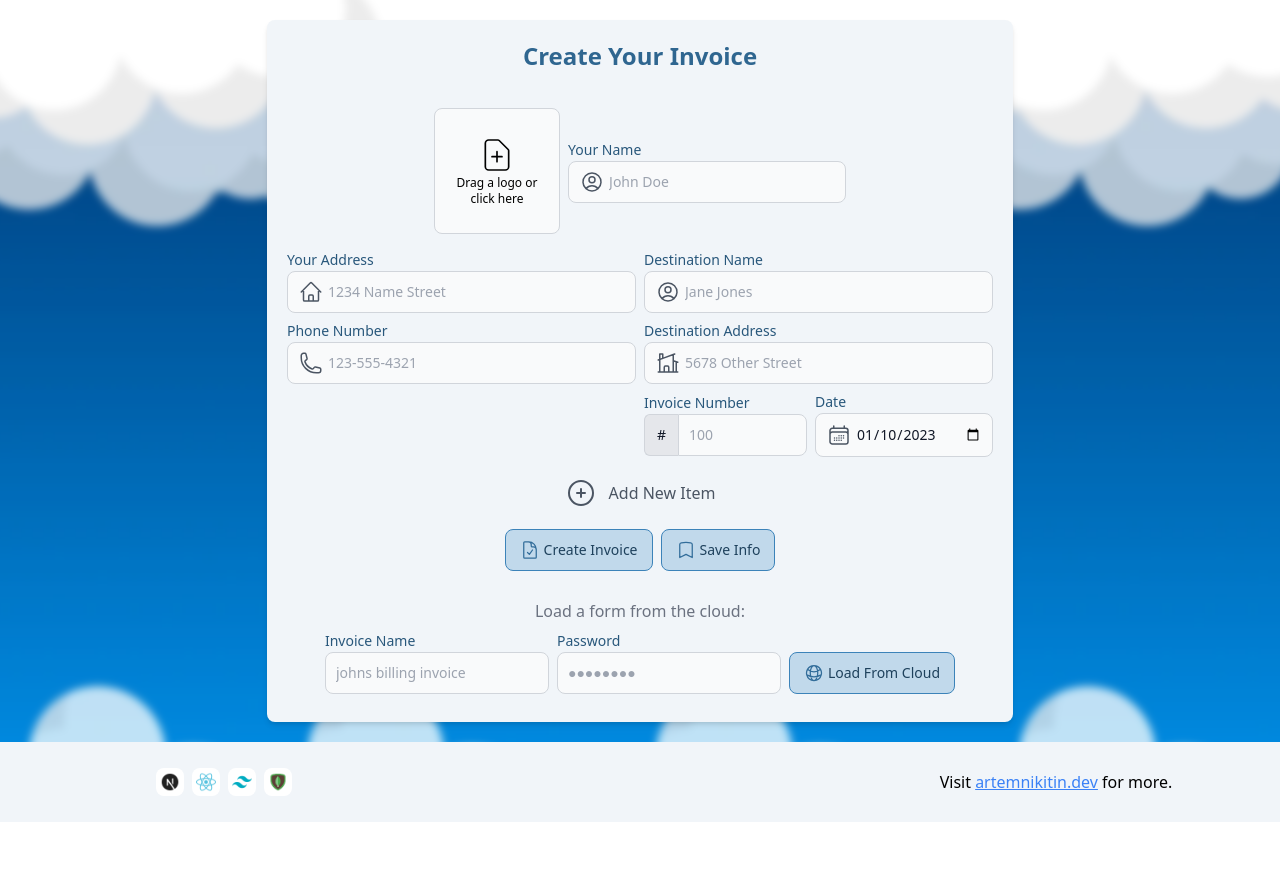
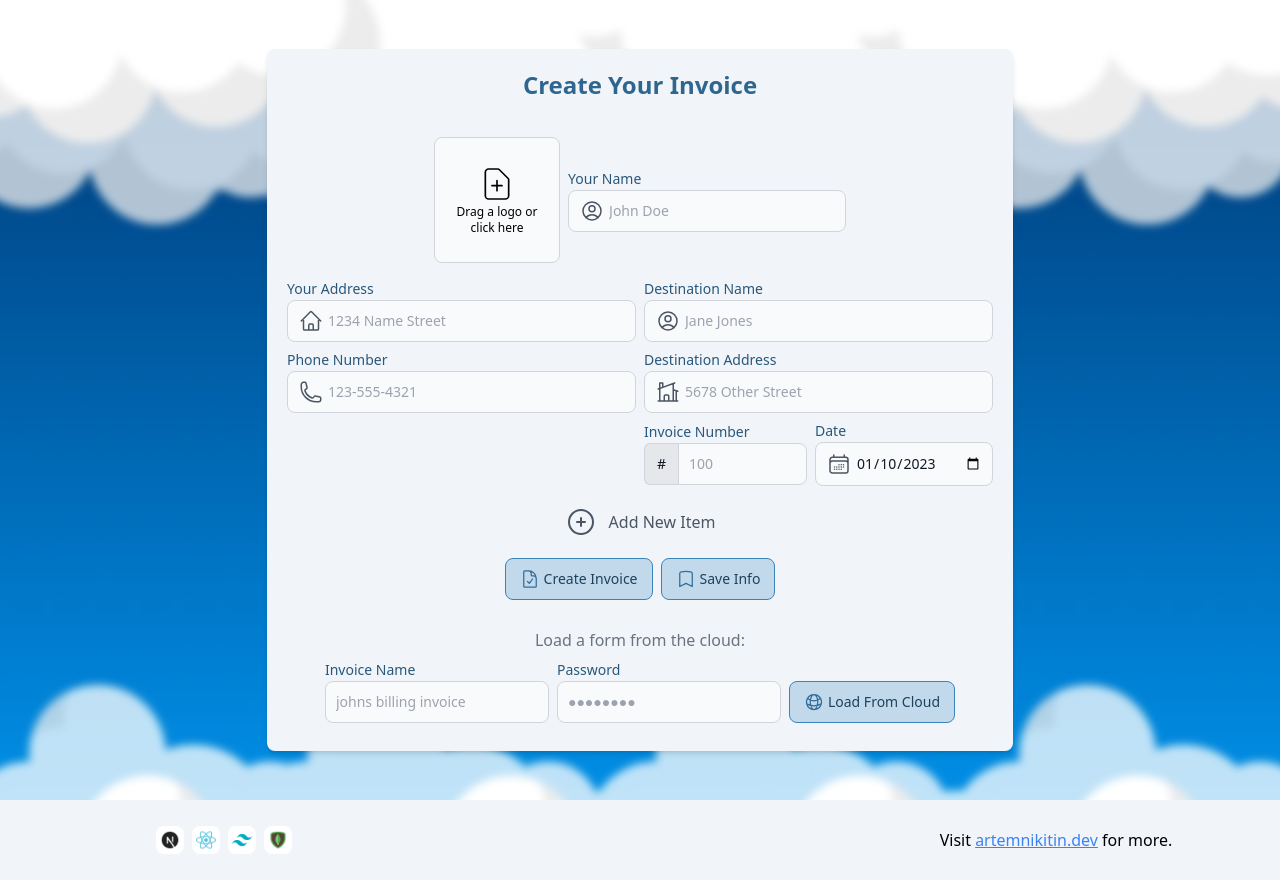
Before and after one commit to NeedToUpdate/Invoice-Creator, a Next.js app in the folder nextapp/: page / in a window 1280 px wide. Before the commit the page ends 822 px from the top, so only its background shows below. Built offline with nearby package versions, Linux system fonts and the light colour scheme.

Commit message:
styling update

```diff
--- a/nextapp/pages/index.tsx
+++ b/nextapp/pages/index.tsx
@@ -17,7 +17,7 @@ export default function Home() {
         <meta name="msapplication-TileColor" content="#2f6690" />
         <meta name="theme-color" content="#84b3d7" />
       </Head>
-      <main className="relative flex flex-col justify-center items-center w-full h-full p-5 ">
+      <main className="relative flex flex-col justify-center items-center w-full min-h-screen  h-full p-5 ">
         <div className="absolute w-full h-full dark:bg-slate-700  bg-cover bg-[url('/images/clouds_bg.webp')] dark:bg-[url('/images/clouds_bg_dark.webp')] z-0 blur-sm scale-105"></div>
         <InvoiceForm></InvoiceForm>
       </main>
```
